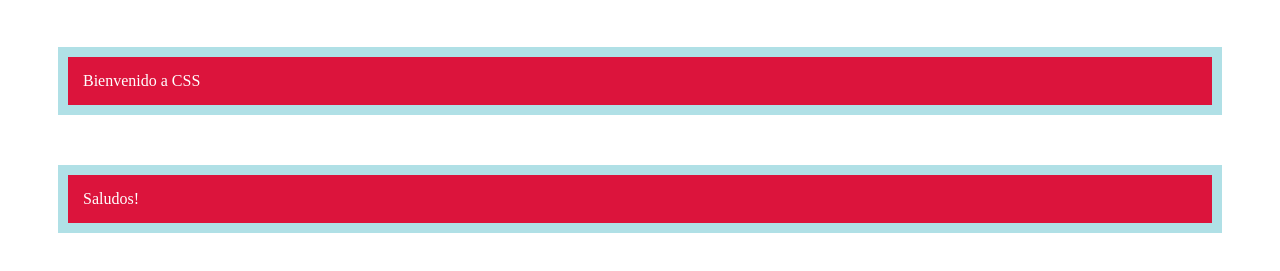
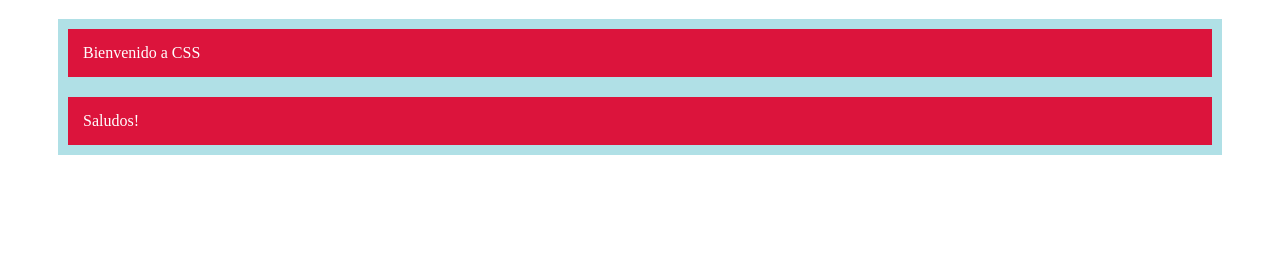
Before and after one commit to justcoddev/100DaysOfWebDev, a plain HTML site: page Day005/caja.html in a window 1280 px wide. Shown: the part 61-332 px from the top of the page. Drawn offline with Linux system fonts and the light colour scheme.

Commit message:
Manejo de Margin

```diff
--- a/Day005/css/style.css
+++ b/Day005/css/style.css
@@ -6,6 +6,11 @@ p{
   background-color: crimson;
   padding: 15px;
   border: 10px solid powderblue;
-  margin: 50px;
+  /* margin-top: 40px;
+  margin-right: 10px;
+  margin-bottom: 20px;
+  margin-left: 10px; */
+  /* margin: 40px 10px 20px 10px; */
+  margin: auto 50px;
 
 }
```
Also changed, not shown: 1 other file.
